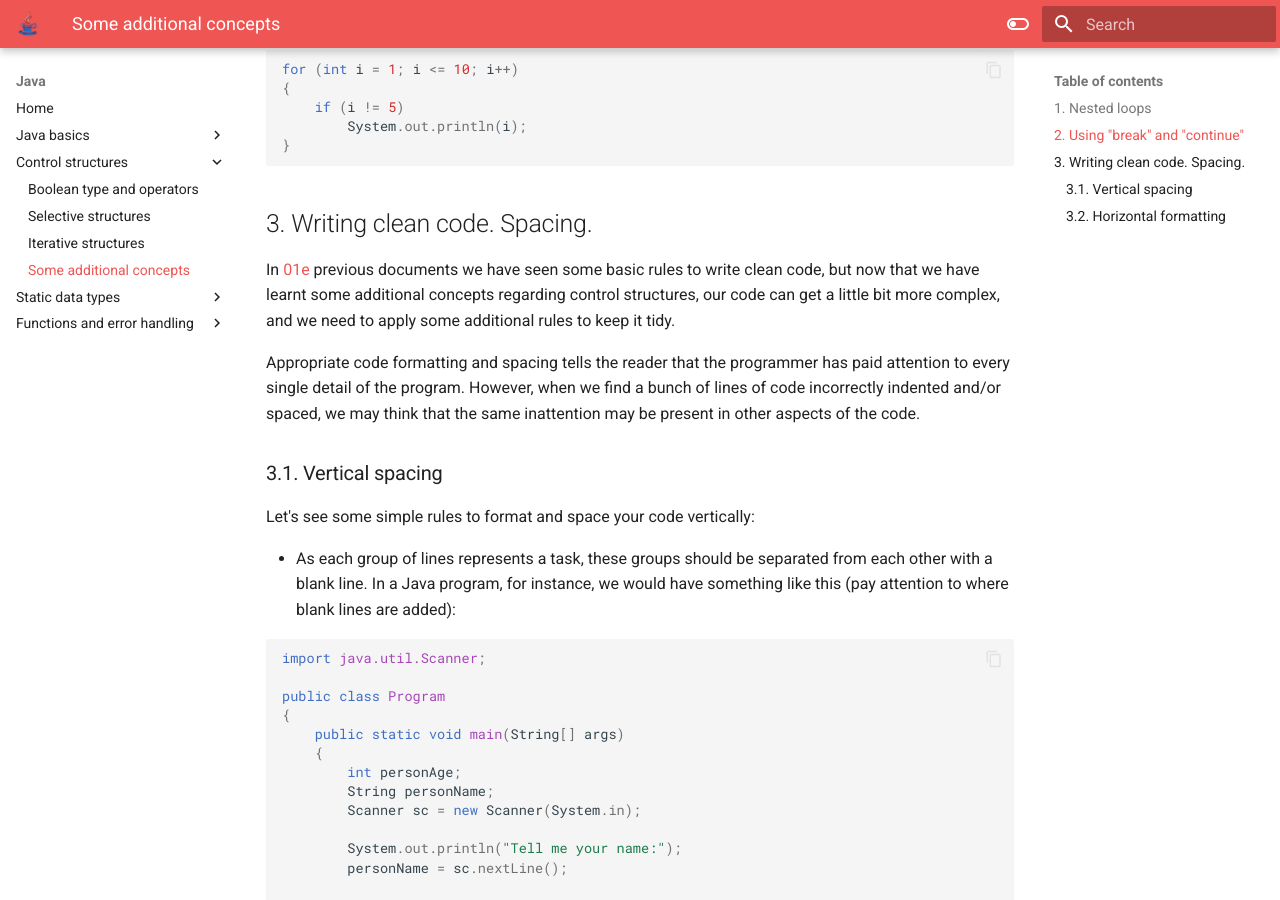
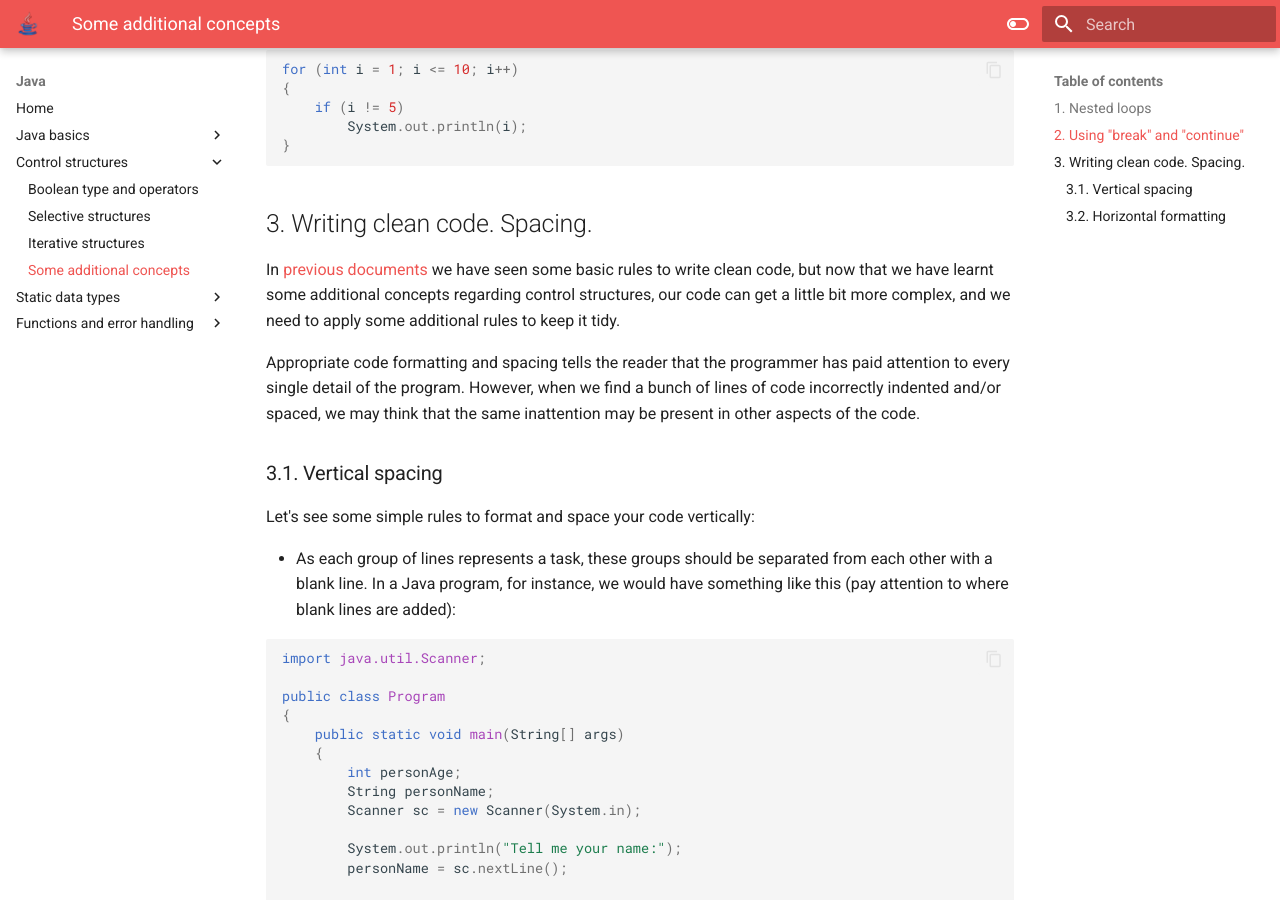
Before and after one commit to nachoiborraIES/java2, an MkDocs documentation site: the page built from docs/02d.md, in a window 1280 px wide and 900 px high, scrolled down 1806 px. Built offline with MkDocs 1.6.1 and Material for MkDocs 9.7.7, drawn with Linux system fonts in a browser that asks for light colours.

Commit message:
Erratas 02d 03b

```diff
--- a/docs/02d.md
+++ b/docs/02d.md
@@ -77,7 +77,7 @@ for (int i = 1; i <= 10; i++)
 
 ## 3. Writing clean code. Spacing.
 
-In [01e](01e.md) previous documents we have seen some basic rules to write clean code, but now that we have learnt some additional concepts regarding control structures, our code can get a little bit more complex, and we need to apply some additional rules to keep it tidy.
+In [previous documents](01e.md) we have seen some basic rules to write clean code, but now that we have learnt some additional concepts regarding control structures, our code can get a little bit more complex, and we need to apply some additional rules to keep it tidy.
 
 Appropriate code formatting and spacing tells the reader that the programmer has paid attention to every single detail of the program. However, when we find a bunch of lines of code incorrectly indented and/or spaced, we may think that the same inattention may be present in other aspects of the code.
 
```
Also changed, not shown: docs/03b.md (+1 -1 lines).
